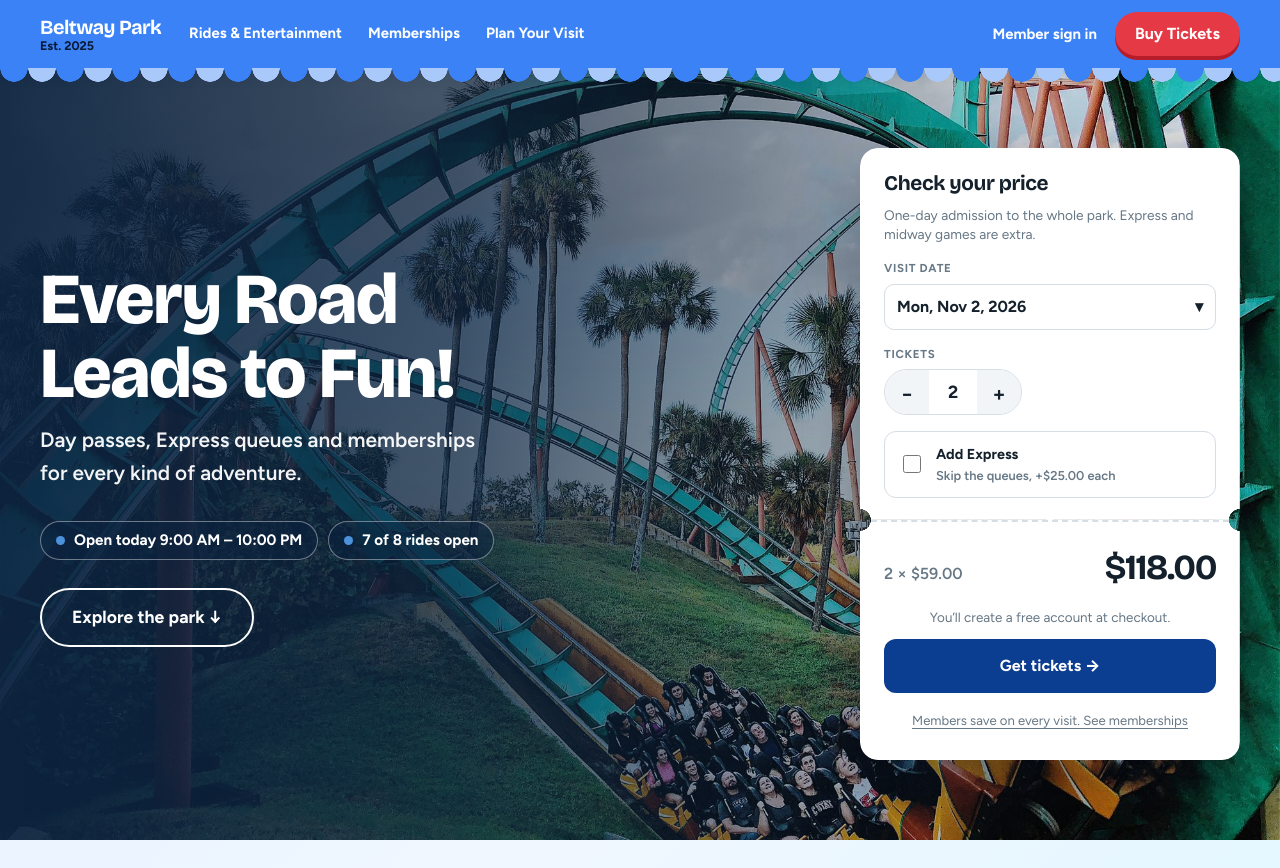
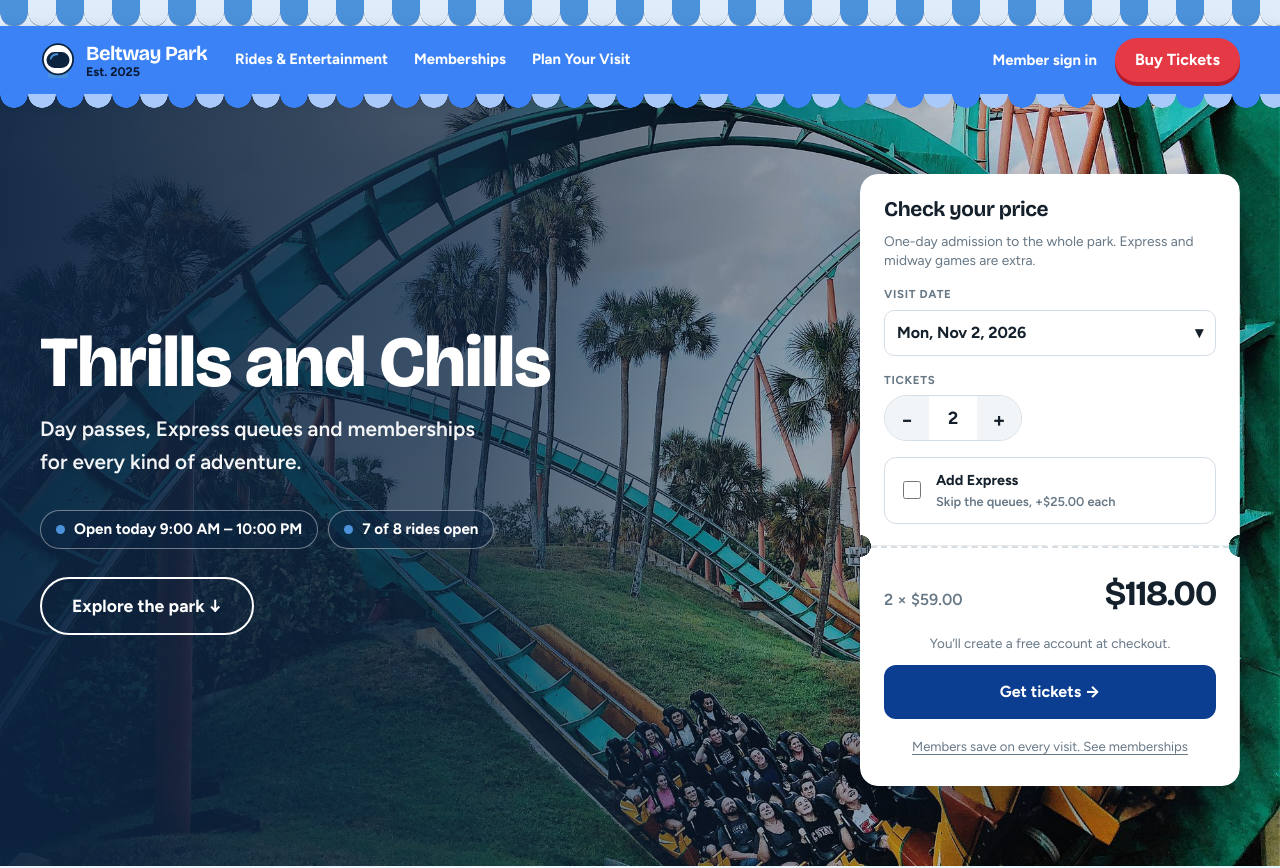
Before and after one commit to AlejandroJM0428/COSC-3380---Theme-Park-Project, a React (Vite) app in the folder client/: page / in a window 1280 px wide. Shown: the top 868 px of the page. Built offline with nearby package versions, Linux system fonts and the light colour scheme.

Commit message:
UI Revamp and a logo

```diff
--- a/client/src/components/AuthShell.jsx
+++ b/client/src/components/AuthShell.jsx
@@ -18,7 +18,7 @@ export default function AuthShell({ variant = 'member', role, title, children })
       <main className="auth-main">
         <section className="auth-card" aria-labelledby="auth-title">
           <header className="auth-head">
-            <Wordmark tagline={false} />
+            <Wordmark tagline={false} light={variant === 'staff'} />
             <h1 id="auth-title">
               {isMemberLogin ? 'Welcome Back!' : title}
             </h1>
--- /dev/null
+++ b/client/src/components/HelmetMark.jsx
@@ -0,0 +1,21 @@
+// The park's mark: an astronaut helmet. Colors come from tokens.css (see .helmet in shared.css).
+// onDark: use on a navy or dark background (the outline turns blue).
+export default function HelmetMark({ size = 36, onDark = false, title }) {
+  return (
+    <svg
+      className={`helmet${onDark ? ' on-dark' : ''}`}
+      width={size}
+      height={size}
+      viewBox="3 2 50 50"
+      role={title ? 'img' : undefined}
+      aria-label={title || undefined}
+      aria-hidden={title ? undefined : 'true'}
+      focusable="false"
+    >
+      <rect className="helmet-accent" x="14" y="44" width="28" height="8" rx="3" />
+      <circle className="helmet-shell" cx="28" cy="26" r="21" />
+      <rect className="helmet-visor" x="12" y="16" width="32" height="22" rx="11" />
+      <path className="helmet-shine" d="M18 25 Q20 19 27 19" />
+    </svg>
+  )
+}
--- a/client/src/components/Layout.jsx
+++ b/client/src/components/Layout.jsx
@@ -2,6 +2,7 @@ import { useState } from 'react'
 import { NavLink, Outlet, useNavigate } from 'react-router-dom'
 import { useAuth } from '../auth/context.js'
 import { NAV_SECTIONS, PARK_SHORT, ROLE_INFO } from '../config/nav.js'
+import HelmetMark from './HelmetMark.jsx'
 
 // The shell: sidebar menu (filtered by role) + the page content on the right.
 // The staff portal uses the defaults. The admin portal passes base="/admin" and its own sections.
@@ -21,8 +22,11 @@ export default function Layout({ base = '/staff', sections = NAV_SECTIONS, brand
     <div className="app-shell" data-role={user.role}>
       <aside className="sidebar">
         <div className="brand">
-          <span className="brand-name">{PARK_SHORT}</span>
-          <span className="brand-sub">{brandSub}</span>
+          <HelmetMark size={40} onDark />
+          <span className="brand-text">
+            <span className="brand-name">{PARK_SHORT}</span>
+            <span className="brand-sub">{brandSub}</span>
+          </span>
         </div>
         <button
           type="button"
--- a/client/src/components/PublicLayout.jsx
+++ b/client/src/components/PublicLayout.jsx
@@ -25,6 +25,9 @@ export default function PublicLayout() {
 
   return (
     <div className="pub" id="top">
+      <div className="awning-wrap is-blue" aria-hidden="true">
+        <div className="awning" />
+      </div>
       <NotificationBar variant="strip" />
 
       <header className="pub-header">
--- a/client/src/components/Wordmark.jsx
+++ b/client/src/components/Wordmark.jsx
@@ -1,13 +1,18 @@
 import { BRAND } from '../config/brand.js'
+import HelmetMark from './HelmetMark.jsx'
 
-// Text-only wordmark. To use a logo later, change this one component.
-// `est` shows "Est. <year>" under the name (instead of the tagline).
-export default function Wordmark({ tagline = true, light = false, est = false }) {
+// Helmet mark plus the park name. To change the logo, change HelmetMark or this one component.
+// `light` is for dark backgrounds. `est` shows "Est. <year>" under the name (instead of the tagline).
+// `mark={false}` gives the name alone.
+export default function Wordmark({ tagline = true, light = false, est = false, mark = true, markSize = 36 }) {
   const sub = est && BRAND.established ? `Est. ${BRAND.established}` : tagline ? BRAND.tagline : ''
   return (
     <span className={`wordmark${light ? ' wordmark-light' : ''}`}>
-      <strong>{BRAND.shortName ?? BRAND.name}</strong>
-      {sub ? <small>{sub}</small> : null}
+      {mark ? <HelmetMark size={markSize} onDark={light} /> : null}
+      <span className="wordmark-text">
+        <strong>{BRAND.shortName ?? BRAND.name}</strong>
+        {sub ? <small>{sub}</small> : null}
+      </span>
     </span>
   )
 }
--- a/client/src/config/brand.js
+++ b/client/src/config/brand.js
@@ -3,7 +3,7 @@
 // Images: any path that is missing or fails to load falls back to a neutral gradient
 // (see components/BrandImage.jsx), so the layout still holds with no photos.
 // The tagline is also the homepage headline, so it is written once.
-const TAGLINE = 'Every Road Leads to Fun!'
+const TAGLINE = 'Thrills and Chills'
 
 export const BRAND = {
   name: 'Beltway Park',   // the same name as Park.ParkName in the database
--- a/client/src/shared.css
+++ b/client/src/shared.css
@@ -4,7 +4,11 @@
      .nameplate            a street-sign heading
      .shield               a highway-shield badge for numbers (Beltway 8, 610, "01")
      .kpi                  a number card: big number on a color block, note beside it
-     .ticket-stub          a ticket in two parts (.ticket-stub-top, .ticket-stub-bottom) with notches and a tear line */
+     .ticket-stub          a ticket in two parts (.ticket-stub-top, .ticket-stub-bottom) with notches and a tear line
+     .helmet               the park mark (components/HelmetMark.jsx); add .on-dark on a navy background
+     .btn + .btn-primary / .btn-quiet / .btn-buy   buttons (.btn-buy is the one scarlet button)
+     .field-label + .input   form fields
+     .table                a data table */
 
 /* Awning: index.css draws it from --role. This gives it a blue for screens with no role. */
 .awning-wrap.is-blue { --role: var(--blue); }
@@ -71,3 +75,37 @@
 @media (max-width: 820px) {
   .kpi { grid-template-columns: 1fr; }
 }
+
+/* Helmet mark */
+.helmet { --h-shell: var(--white); --h-visor: var(--navy); --h-accent: var(--blue); --h-line: var(--navy); flex: none; display: block; }
+.helmet.on-dark { --h-line: var(--blue); }
+.helmet-shell { fill: var(--h-shell); stroke: var(--h-line); stroke-width: 2.5; }
+.helmet-visor { fill: var(--h-visor); }
+.helmet-accent { fill: var(--h-accent); }
+.helmet-shine { fill: none; stroke: var(--h-accent); stroke-width: 2.5; stroke-linecap: round; }
+
+/* Sidebar header: the mark beside the name */
+.sidebar .brand { display: flex; align-items: center; gap: 12px; }
+.sidebar .brand-text { display: flex; flex-direction: column; min-width: 0; }
+
+/* Buttons. .btn-buy is for "Buy Tickets" only. */
+.btn { display: inline-flex; align-items: center; justify-content: center; gap: var(--space-2); min-height: 40px; padding: 0 var(--space-4); border: 1px solid transparent; border-radius: var(--r-sm); font: inherit; font-weight: 700; text-decoration: none; cursor: pointer; transition: background 0.15s ease, border-color 0.15s ease; }
+.btn:disabled { opacity: 0.55; cursor: not-allowed; }
+.btn:focus-visible { outline: 3px solid var(--blue); outline-offset: 2px; }
+.btn-primary { background: var(--blue-deep); color: var(--white); }
+.btn-primary:hover:not(:disabled) { background: var(--navy); }
+.btn-quiet { background: var(--white); color: var(--blue-deep); border-color: var(--rule); }
+.btn-quiet:hover:not(:disabled) { background: var(--wash); }
+.btn-buy { background: var(--scarlet); color: var(--white); border-radius: var(--r-pill); }
+.btn-buy:hover:not(:disabled) { background: color-mix(in srgb, var(--scarlet) 85%, var(--navy)); }
+
+/* Form fields */
+.field-label { display: block; margin-bottom: var(--space-1); color: var(--navy); font-size: 0.9rem; font-weight: 700; }
+.input { width: 100%; min-height: 40px; padding: 0 var(--space-3); border: 1px solid var(--rule); border-radius: var(--r-sm); background: var(--white); color: var(--navy); font: inherit; }
+.input:focus-visible { outline: 3px solid var(--blue); outline-offset: 1px; border-color: var(--blue-deep); }
+
+/* Tables: navy header row, light row dividers, wash on hover. Wrap in a scrolling box on narrow screens. */
+.table { width: 100%; border-collapse: collapse; background: var(--white); border: 1px solid var(--rule); border-radius: var(--r-sm); }
+.table th { padding: var(--space-3) var(--space-4); background: var(--navy); color: var(--white); text-align: left; font-weight: 700; }
+.table td { padding: var(--space-3) var(--space-4); border-bottom: 1px solid var(--rule-soft); }
+.table tbody tr:hover td { background: var(--wash); }
--- a/client/src/theme.css
+++ b/client/src/theme.css
@@ -16,7 +16,8 @@
 }
 
 /* Plain-text wordmark (no logo yet) */
-.wordmark { display: block; line-height: 1.1; }
+.wordmark { display: flex; align-items: center; gap: 10px; line-height: 1.1; }
+.wordmark-text { display: block; min-width: 0; }
 .wordmark strong { display: block; font-family: var(--brand-font-display); font-size: 1.03rem; letter-spacing: -.03em; color: inherit; }
 .wordmark small { display: block; color: var(--brand-muted); font-size: .78rem; margin-top: 1px; }
 .wordmark-light small { color: inherit; opacity: .75; }
--- a/client/src/tokens.css
+++ b/client/src/tokens.css
@@ -9,6 +9,7 @@
   --navy-2: #1c3a63;      /* hover and borders on navy */
   --paper: #f4f7fb;       /* page background */
   --scarlet: #c8102e;     /* "Buy Tickets" only */
+  --white: #ffffff;
 
   /* text and lines on white or paper */
   --ink-soft: #50617a;    /* secondary text: 6.3:1 on white */
```
